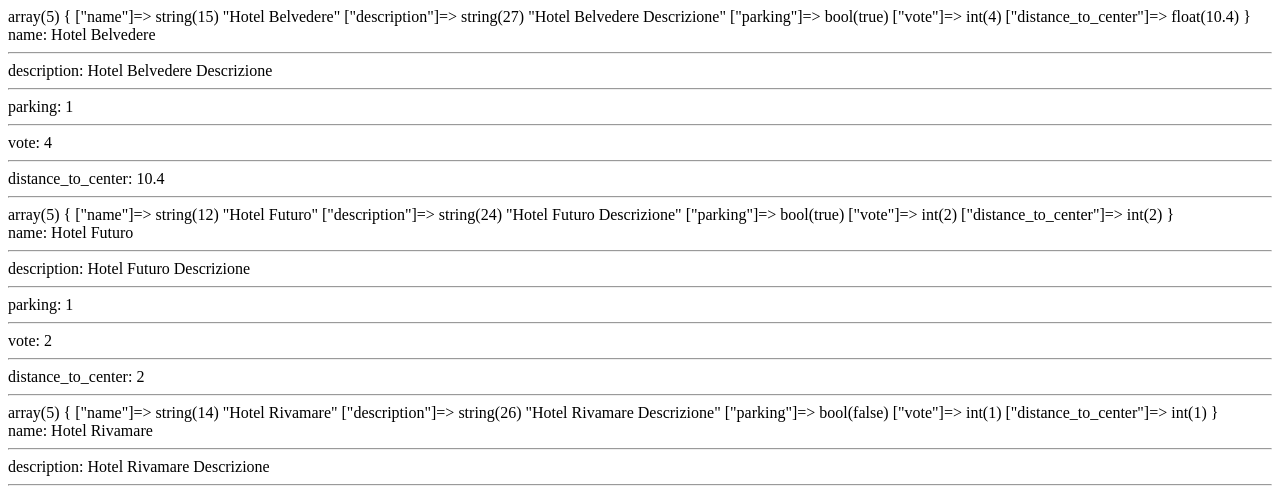
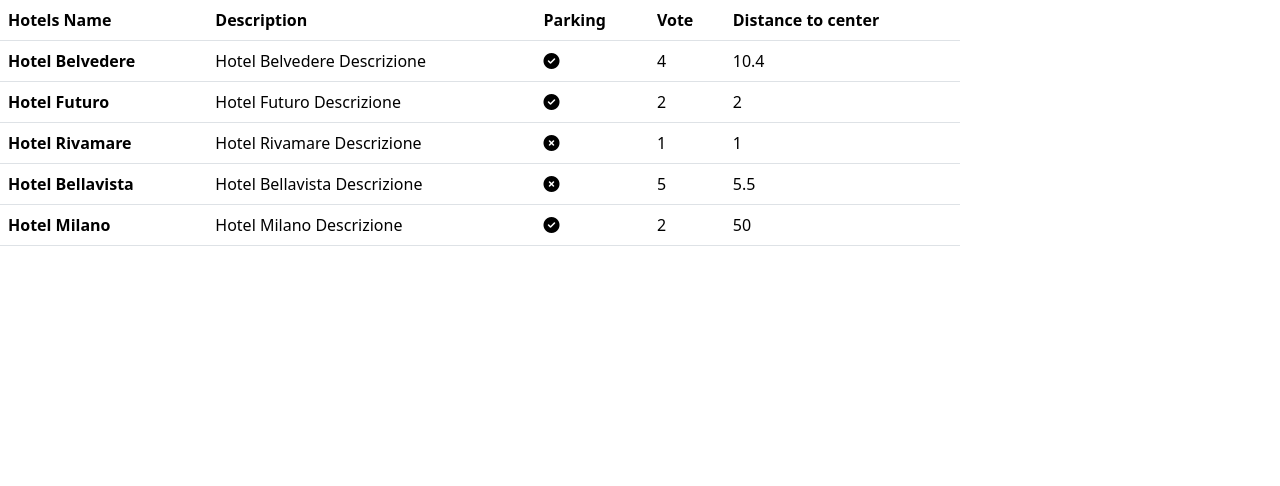
Before and after one commit to antoniodalterio/php-hotel, a PHP site: page / in a window 1280 px wide. Shown: the top 486 px of the page. After the commit the page ends 246 px from the top, so only its background shows below. Run offline with PHP 8.4, Linux system fonts and the light colour scheme.

Commit message:
feat: table

```diff
--- a/index.php
+++ b/index.php
@@ -5,6 +5,17 @@
   <meta charset="UTF-8">
   <meta name="viewport" content="width=device-width, initial-scale=1.0">
   <title>PHP Hotel</title>
+
+  <!-- Bootstrap -->
+  <link href="https://cdn.jsdelivr.net/npm/bootstrap@5.3.2/dist/css/bootstrap.min.css" rel="stylesheet"
+    integrity="sha384-T3c6CoIi6uLrA9TneNEoa7RxnatzjcDSCmG1MXxSR1GAsXEV/Dwwykc2MPK8M2HN" crossorigin="anonymous">
+  <!-- Bootstrap -->
+
+  <!-- font Awesome -->
+  <link rel="stylesheet" href="https://cdnjs.cloudflare.com/ajax/libs/font-awesome/6.5.1/css/all.min.css"
+    integrity="sha512-DTOQO9RWCH3ppGqcWaEA1BIZOC6xxalwEsw9c2QQeAIftl+Vegovlnee1c9QX4TctnWMn13TZye+giMm8e2LwA=="
+    crossorigin="anonymous" referrerpolicy="no-referrer" />
+  <!-- font Awesome -->
 </head>
 
 <body>
@@ -51,21 +62,133 @@
   ];
 
 
-  foreach ($hotels as $hotel) {
-    var_dump($hotel);
-    echo '<br>';
+  /* foreach ($hotels as $hotel) {
+     foreach ($hotel as $key => $dati) {
 
-    foreach ($hotel as $key => $dati) {
-      echo "$key: $dati";
-      echo '<br>';
-      echo '<hr>';
+       if ($hotel['parking'] === true) {
 
-    }
-  }
+         echo $hotel['parking'] = '<i class="fa-solid fa-circle-check"></i>';
+       } elseif ($hotel['parking'] === false) {
+         echo $hotel['parking'] = '<i class="fa-solid fa-circle-xmark"></i>';
+       }
+
+     }
+   }
+   */
+
+
+
+
+
+
+
+
 
 
 
   ?>
+
+  <table class="table w-75">
+    <thead>
+      <tr>
+        <th scope="col">Hotels Name</th>
+        <th scope="col">Description</th>
+        <th scope="col">Parking</th>
+        <th scope="col">Vote</th>
+        <th scope="col">Distance to center</th>
+      </tr>
+    </thead>
+    <tbody>
+      <tr>
+        <th scope="row">
+          <?php echo $hotels[0]['name']; ?>
+        </th>
+        <td>
+          <?php echo $hotels[0]['description']; ?>
+        </td>
+        <td>
+          <?php echo $hotels[0]['parking'] = '<i class="fa-solid fa-circle-check"></i>'; ?>
+        </td>
+        <td>
+          <?php echo $hotels[0]['vote']; ?>
+        </td>
+        <td>
+          <?php echo $hotels[0]['distance_to_center']; ?>
+        </td>
+      </tr>
+      <tr>
+        <th scope="row">
+          <?php echo $hotels[1]['name']; ?>
+        </th>
+        <td>
+          <?php echo $hotels[1]['description']; ?>
+        </td>
+        <td>
+          <?php echo $hotels[1]['parking'] = '<i class="fa-solid fa-circle-check"></i>'; ?>
+        </td>
+        <td>
+          <?php echo $hotels[1]['vote']; ?>
+        </td>
+        <td>
+          <?php echo $hotels[1]['distance_to_center']; ?>
+        </td>
+      </tr>
+      <tr>
+        <th scope="row">
+          <?php echo $hotels[2]['name']; ?>
+        </th>
+        <td>
+          <?php echo $hotels[2]['description']; ?>
+        </td>
+        <td>
+          <?php echo $hotels[2]['parking'] = '<i class="fa-solid fa-circle-xmark"></i>'; ?>
+        </td>
+        <td>
+          <?php echo $hotels[2]['vote']; ?>
+        </td>
+        <td>
+          <?php echo $hotels[2]['distance_to_center']; ?>
+        </td>
+      </tr>
+      <tr>
+        <th scope="row">
+          <?php echo $hotels[3]['name']; ?>
+        </th>
+        <td>
+          <?php echo $hotels[3]['description']; ?>
+        </td>
+        <td>
+          <?php echo $hotels[3]['parking'] = '<i class="fa-solid fa-circle-xmark"></i>'; ?>
+        </td>
+        <td>
+          <?php echo $hotels[3]['vote']; ?>
+        </td>
+        <td>
+          <?php echo $hotels[3]['distance_to_center']; ?>
+        </td>
+      </tr>
+      <tr>
+        <th scope="row">
+          <?php echo $hotels[4]['name']; ?>
+        </th>
+        <td>
+          <?php echo $hotels[4]['description']; ?>
+        </td>
+        <td>
+          <?php echo $hotels[4]['parking'] = '<i class="fa-solid fa-circle-check"></i>'; ?>
+        </td>
+        <td>
+          <?php echo $hotels[4]['vote']; ?>
+        </td>
+        <td>
+          <?php echo $hotels[4]['distance_to_center']; ?>
+        </td>
+      </tr>
+    </tbody>
+  </table>
+
+
+
 </body>
 
 </html>
```
